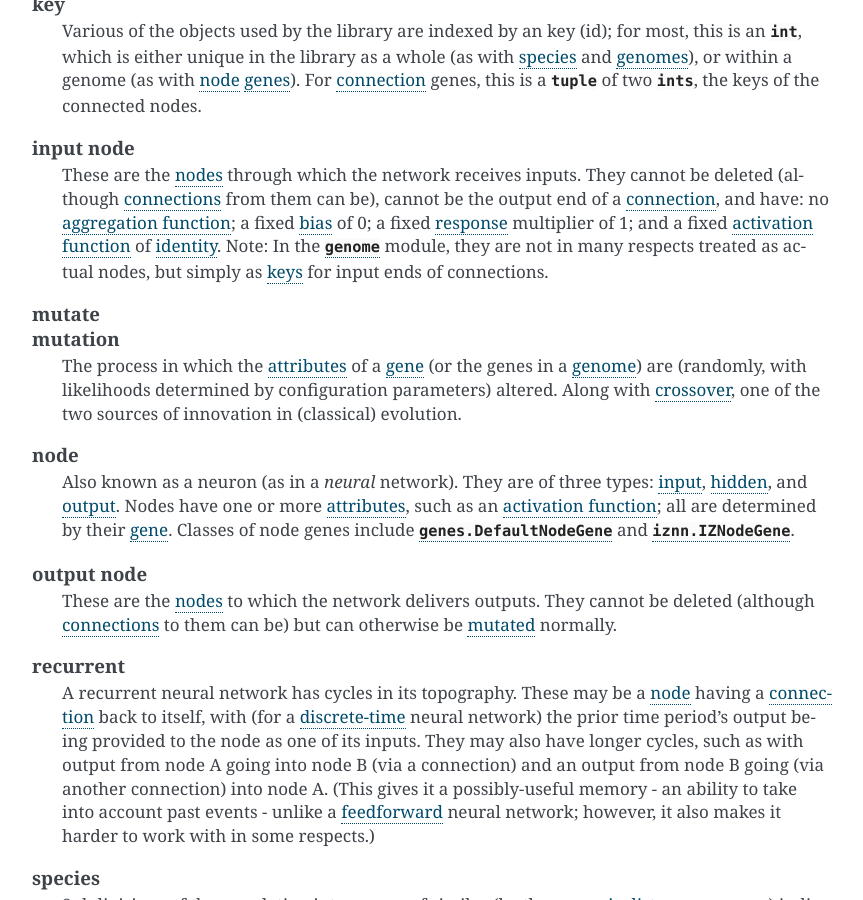
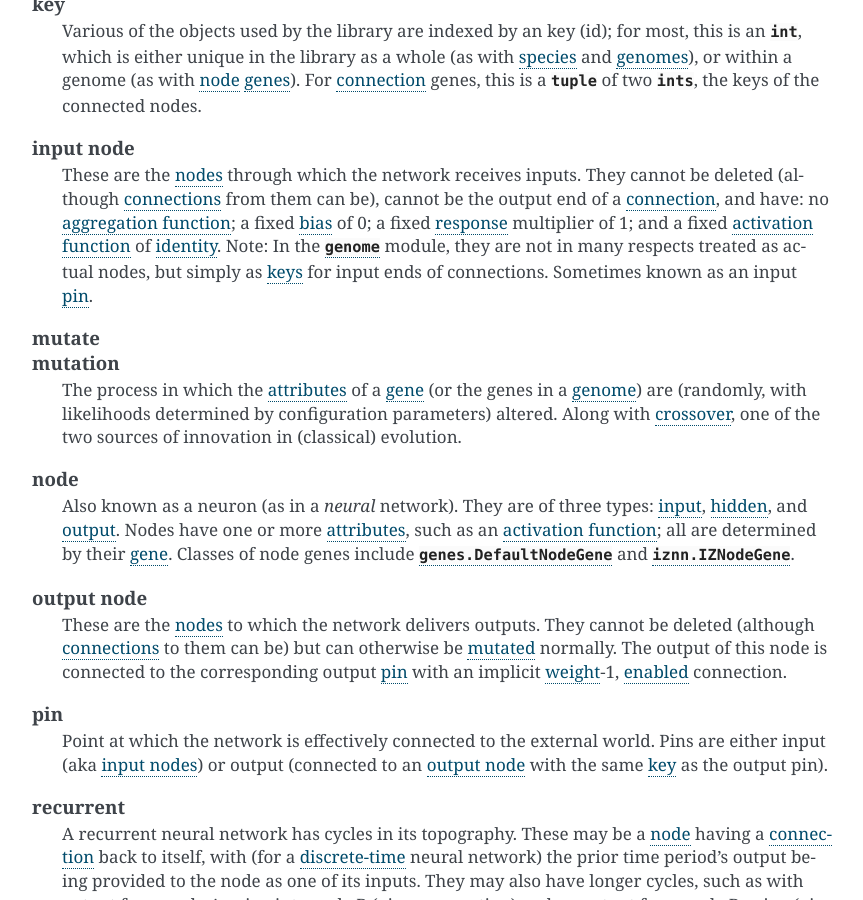
Before and after one commit to CodeReclaimers/neat-python, a Sphinx documentation site: the page built from docs/glossary.rst, in a window 1280 px wide and 900 px high, scrolled down 2002 px. Shown: the whole window, without its empty margins (218-1081 px from the left). Built offline with Sphinx 7.4.7, drawn with Linux system fonts in a browser that asks for light colours.

```diff
--- a/docs/glossary.rst
+++ b/docs/glossary.rst
@@ -28,7 +28,8 @@ Glossary
     These are the :term:`nodes <node>` through which the network receives inputs. They cannot be deleted (although :term:`connections <connection>`
     from them can be), cannot be the output end of a :term:`connection`, and have: no :term:`aggregation function`; a fixed :term:`bias` of 0; a
     fixed :term:`response` multiplier of 1; and a fixed :term:`activation function` of :ref:`identity <identity-label>`. Note: In the :py:mod:`genome` module,
-    they are not in many respects treated as actual nodes, but simply as :term:`keys <key>` for input ends of connections.
+    they are not in many respects treated as actual nodes, but simply as :term:`keys <key>` for input ends of connections. Sometimes known as an
+    input :term:`pin`.
 
   hidden node
     These are the :term:`nodes <node>` other than :term:`input nodes <input node>` and :term:`output nodes <output node>`. In the original
@@ -47,7 +48,12 @@ Glossary
 
   output node
     These are the :term:`nodes <node>` to which the network delivers outputs. They cannot be deleted (although :term:`connections <connection>` to
-    them can be) but can otherwise be :term:`mutated <mutation>` normally.
+    them can be) but can otherwise be :term:`mutated <mutation>` normally. The output of this node is connected to the corresponding output :term:`pin`
+    with an implicit :term:`weight`-1, :term:`enabled` connection.
+
+  pin
+    Point at which the network is effectively connected to the external world. Pins are either input (aka :term:`input nodes <input node>`) or output
+    (connected to an :term:`output node` with the same :term:`key` as the output pin).
 
   weight
   enabled
```
Also changed, not shown: docs/module_summaries.rst (+66 -34 lines).
